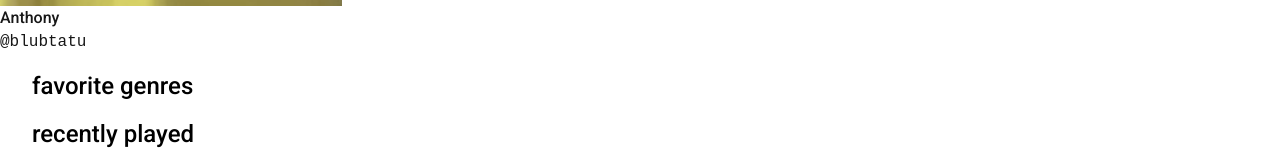
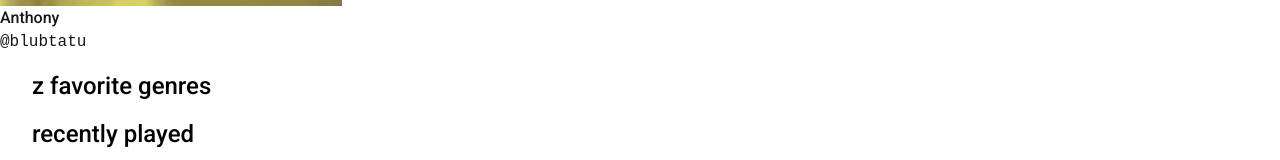
Before and after one commit to anthonyle1/online-to-offline, a Next.js app: page /connect in a window 1280 px wide. Shown: the part 454-614 px from the top of the page. Built offline with nearby package versions, Linux system fonts and the light colour scheme; no server answers; a web font is replaced by a local one.

Commit message:
pulled and resolved merge conflicts

```diff
--- a/src/pages/connect.js
+++ b/src/pages/connect.js
@@ -62,7 +62,7 @@ export default function Connect() {
 
       <div>
         <p class="header">
-          favorite genres
+z          favorite genres
         </p>
         <p class="header">
           recently played
```
Also changed, not shown: 1 other file (tests, documents, lock files or other folders).
